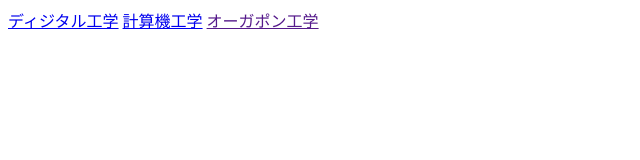
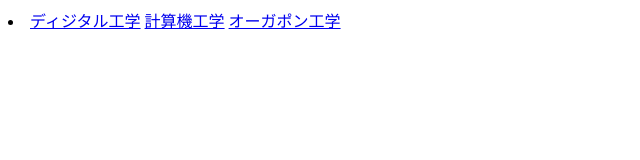
Before and after one commit to GameMakingProgramming/digital-engineering, a plain HTML site: page index.html in a window 1280 px wide. Shown: the whole page, without its empty margins (0-640 px from the left). Drawn offline with Linux system fonts and the light colour scheme.

Commit message:
Add files via upload

```diff
--- a/index.html
+++ b/index.html
@@ -6,8 +6,10 @@
     <title>てすと</title>
 </head>
 <body>
+    <li>
     <a href="./digital.html">ディジタル工学</a>
     <a href="./calculator.html">計算機工学</a>
-    <a href="">オーガポン工学</a>
+    <a href="./zukeisyori.html">オーガポン工学</a>
+    </li>
 </body>
 </html>
```
